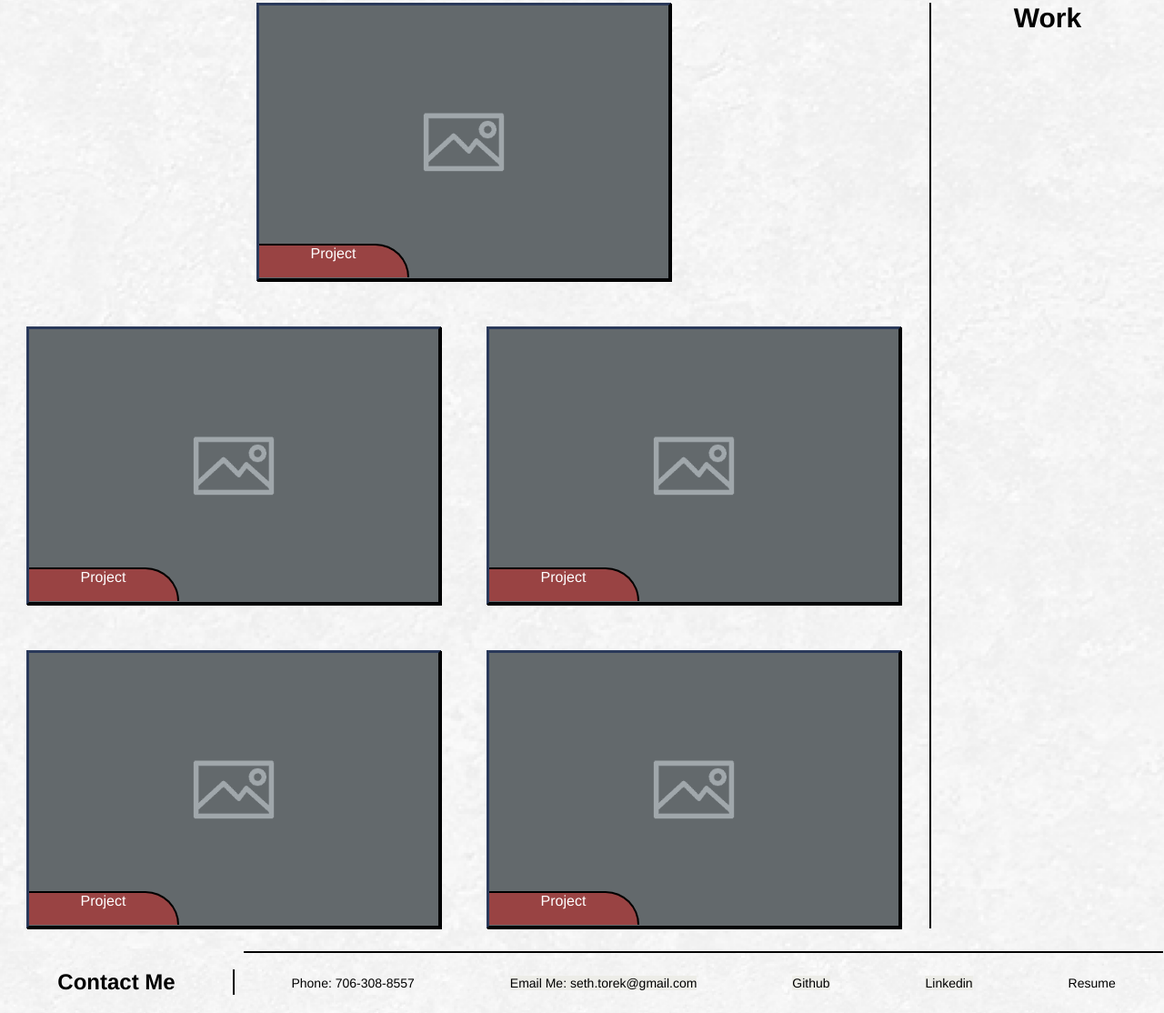
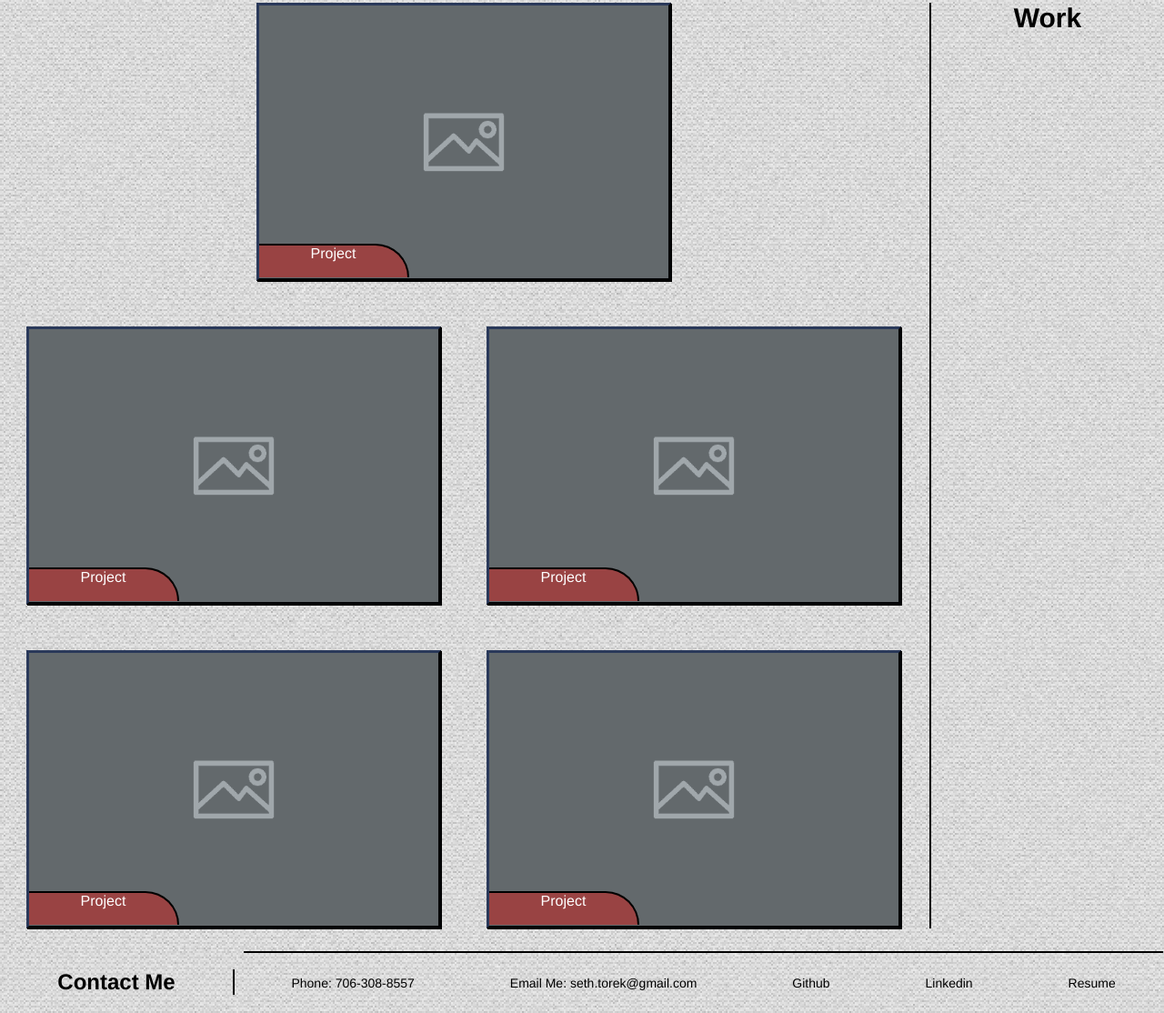
Before and after one commit to Sttorek/seth-torek-portfolio, a plain HTML site: page index.html in a window 1280 px wide. Shown: the part 618-1732 px from the top of the page at 91% size. Drawn offline with Linux system fonts and the light colour scheme.

Commit message:
added description to read me, added screenshot to files, added comments

```diff
--- a/assets/css/style.css
+++ b/assets/css/style.css
@@ -1,6 +1,6 @@
 /* universal selectors */
 * {
-    font-family: Helvetica;
+    font-family: Helvetica, 'Lucida Sans', 'Lucida Sans Regular', 'Lucida Grande', 'Lucida Sans Unicode', Geneva, Verdana, sans-serif;
 }
 
 /* elemental selectors */
@@ -56,9 +56,8 @@ a {
 .hero {
     height: 100%;
     width: 100%;
-    background: url("../images/redox_01_@2X.png");
-    background-size: cover;
-    background-repeat: no-repeat;
+    background: url("../images/binding_light_@2X.png");
+    background-repeat: repeat;
     background-position: center center;
 }
 
@@ -80,6 +79,7 @@ a {
 
 }
 
+/* div containers for images and title boxes */
 .img-containers {
     display: flex;
     margin: 5px;
@@ -125,11 +125,13 @@ a {
 
 }
 
+/* profile picture */
 #container-1 img {
     height: 180px;
     width: 180px;
 }
 
+/* profile picture container */
 #profile {
     flex: 0 0 35%;
     display: flex;
@@ -141,10 +143,9 @@ a {
 #container-2 {
     display: flex;
     flex-direction: row-reverse;
-    background: url("../images/redox_01_@2X.png");
-    background-size: cover;
-    background-repeat: no-repeat;
-    background-position: center center;
+    background: url("../images/binding_light_@2X.png");
+    background-repeat: repeat;
+
 
 }
 
@@ -171,14 +172,10 @@ a {
     display: flex;
     flex-flow: row wrap-reverse;
     justify-content: center;
-    background: url("../images/redox_01_@2X.png");
-    background-size: cover;
-    background-repeat: no-repeat;
+    background: url("../images/binding_light_@2X.png");
+
     background-position: center center;
 }
-
-/* -------------------------------------- */
-
 
 
 
@@ -200,14 +197,10 @@ a {
 
 
 
-  /* ----------------------------------- */
-
 #container-3 {
     display: flex;
     flex-direction: row;
-    background: url("../images/redox_01_@2X.png");
-    background-size: cover;
-    background-repeat: no-repeat;
+    background: url("../images/binding_light_@2X.png");
     background-position: center center;
 
 }
@@ -228,7 +221,3 @@ a {
     align-items: center;
     border-top: 2px solid black;
 }
-
-#container-3 a {
-    background-color: #edede8;
-}
--- a/index.html
+++ b/index.html
@@ -35,6 +35,7 @@
             </div>
           </section>
 
+          <!-- project section -->
           <section id="container-2">
             <h1>Work</h1>
             <div id="work-box">
@@ -65,30 +66,31 @@
             </div>
           </section>
 
+          <!-- contact information / footer -->
           <section id="container-3">
             <h1>Contact Me</h1>
             <footer>
               <div class="footer-links">Phone: 706-308-8557</div>
 
-              <a class="footer-links" href="mailto:seth.torek@gmail.com"
-                >Email Me: seth.torek@gmail.com</a
-              >
+              <a
+               href="mailto:seth.torek@gmail.com"
+                >Email Me: seth.torek@gmail.com
+              </a>
 
               <a
-                class="footer-links"
                 href="https://github.com/Sttorek"
                 target="_blank"
-                >Github</a
-              >
+                >Github
+              </a>
 
               <a
-                class="footer-links"
                 href="https://www.linkedin.com/in/seth-torek-5211b1201/"
                 target="blank"
-                >Linkedin</a
-              >
+                >Linkedin
+              </a>
 
-              <div class="footer-links">Resume</div>
+              <div>Resume</div>
+
             </footer>
           </section>
         </main>
```
Also changed, not shown: assets/images/binding_light_@2X.png (added), assets/images/redox_01_@2X.png (deleted), assets/images/screenshot-working-page.png (added), assets/images/triangle-mosaic.png (added), 2 other files.
